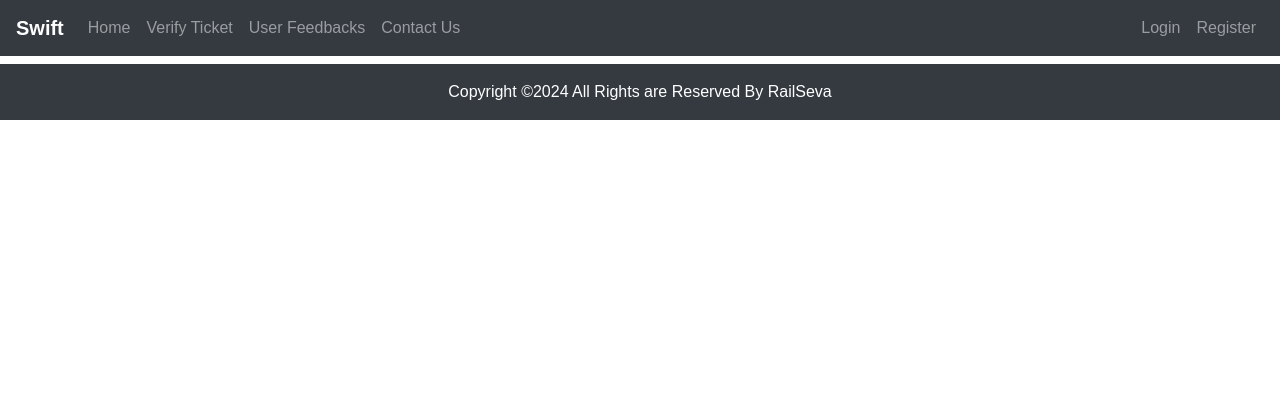
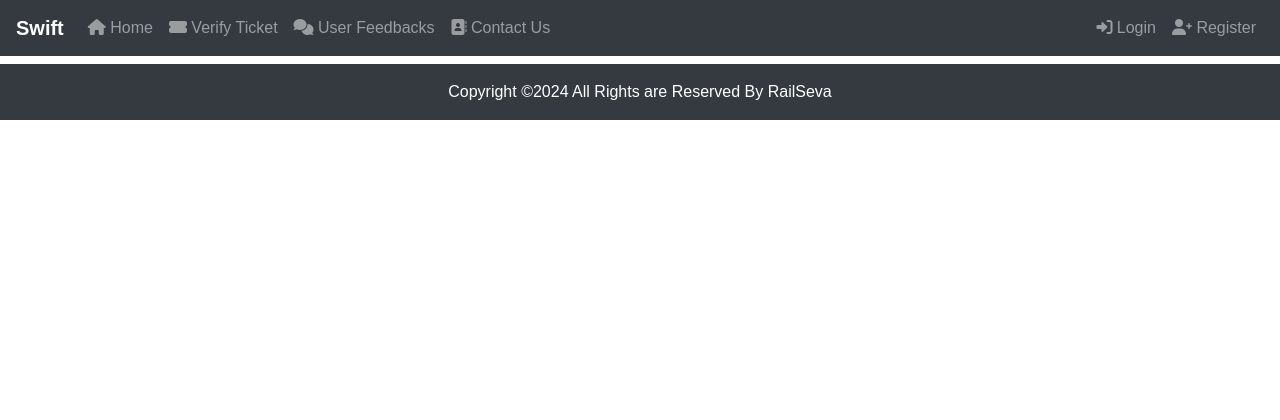
Before and after one commit to keenutelheiba/Swift, a Django app: template templates/base.html in a window 1280 px wide. Shown: the top 420 px of the page. Run offline with Django 3.2, Linux system fonts and the light colour scheme; the template is opened without the code that fills it, so the values that code supplies are empty; some libraries are stand-ins or nearby versions.

Commit message:
Added Icons in NavBar

```diff
--- a/templates/base.html
+++ b/templates/base.html
@@ -31,69 +31,59 @@
 
             {% url 'home' as url %}
             <li class="{% if request.path == url %}active{% endif %}">
-                <a class="nav-link" href="{% url 'home' %}">Home <span class="sr-only">(current)</span></a>
+                <a class="nav-link" href="{% url 'home' %}"><i class="fas fa-home"></i> Home <span class="sr-only">(current)</span></a>
             </li>
             {% url 'verify_ticket' as url %}
             <li class="{% if request.path == url %}active{% endif %}">
-                <a class="nav-link" href="{% url 'verify_ticket' %}">Verify Ticket<span class="sr-only"></a>
+                <a class="nav-link" href="{% url 'verify_ticket' %}"><i class="fas fa-ticket-alt"></i> Verify Ticket</a>
             </li>
             {% url 'feedback' as url %}
             <li class="{% if request.path == url %}active{% endif %}">
-                <a class="nav-link" href="{% url 'feedback' %}">User Feedbacks</a>
+                <a class="nav-link" href="{% url 'feedback' %}"><i class="fas fa-comments"></i> User Feedbacks</a>
             </li>
             {% url 'contact' as url %}
             <li class="{% if request.path == url %}active{% endif %}">
-                <a class="nav-link" href="{% url 'contact' %}">Contact Us</a>
+                <a class="nav-link" href="{% url 'contact' %}"><i class="fas fa-address-book"></i> Contact Us</a>
             </li>
         </ul>
 
         <ul class="navbar-nav">
-
-            <!-- this is when user is logged in -->
-
             {% if user.is_authenticated %}
-
             <li class="nav-item dropdown">
                 <a class="nav-link dropdown-toggle" href="#" id="navbarDropdown" role="button" data-toggle="dropdown"
                    aria-haspopup="true" aria-expanded="false">
-                    Welcome, {{user.username}}
+                    <i class="fas fa-user"></i> Welcome, {{user.username}}
                 </a>
 
                 {% if user.is_superuser %}
                 <div class="dropdown-menu" aria-labelledby="navbarDropdown">
-                    <a class="dropdown-item" href="admin/">Administrator</a>
+                    <a class="dropdown-item" href="admin/"><i class="fas fa-user-shield"></i> Administrator</a>
                 </div>
                 {% endif %}
 
                 {% if not user.is_superuser %}
                 <div class="dropdown-menu" aria-labelledby="navbarDropdown">
-                    <a class="dropdown-item" href="{% url 'profile' %}">Profile</a>
-                    <a class="dropdown-item" href="{% url 'booking_history' %}">Booking History</a>
+                    <a class="dropdown-item" href="{% url 'profile' %}"><i class="fas fa-user-circle"></i> Profile</a>
+                    <a class="dropdown-item" href="{% url 'booking_history' %}"><i class="fas fa-history"></i> Booking History</a>
                 </div>
-
                 {% endif %}
             </li>
 
             <li class="nav-item">
-                <a class="nav-link" href="{% url 'logout' %}">Logout</a>
+                <a class="nav-link" href="{% url 'logout' %}"><i class="fas fa-sign-out-alt"></i> Logout</a>
             </li>
             {% endif %}
 
-            <!-- this is when user is not logged in -->
-
             {% if not user.is_authenticated %}
-
             {% url 'login' as url %}
             <li class="{% if request.path == url %}active{% endif %}">
-                <a class="nav-link" href="{% url 'login' %}">Login</a>
+                <a class="nav-link" href="{% url 'login' %}"><i class="fas fa-sign-in-alt"></i> Login</a>
             </li>
             {% url 'signup' as url %}
             <li class="{% if request.path == url %}active{% endif %}">
-                <a class="nav-link" href="{% url 'signup' %}">Register</a>
+                <a class="nav-link" href="{% url 'signup' %}"><i class="fas fa-user-plus"></i> Register</a>
             </li>
-
             {% endif %}
-
         </ul>
     </div>
 </nav>
```
Also changed, not shown: db.sqlite3, 4 other files.
